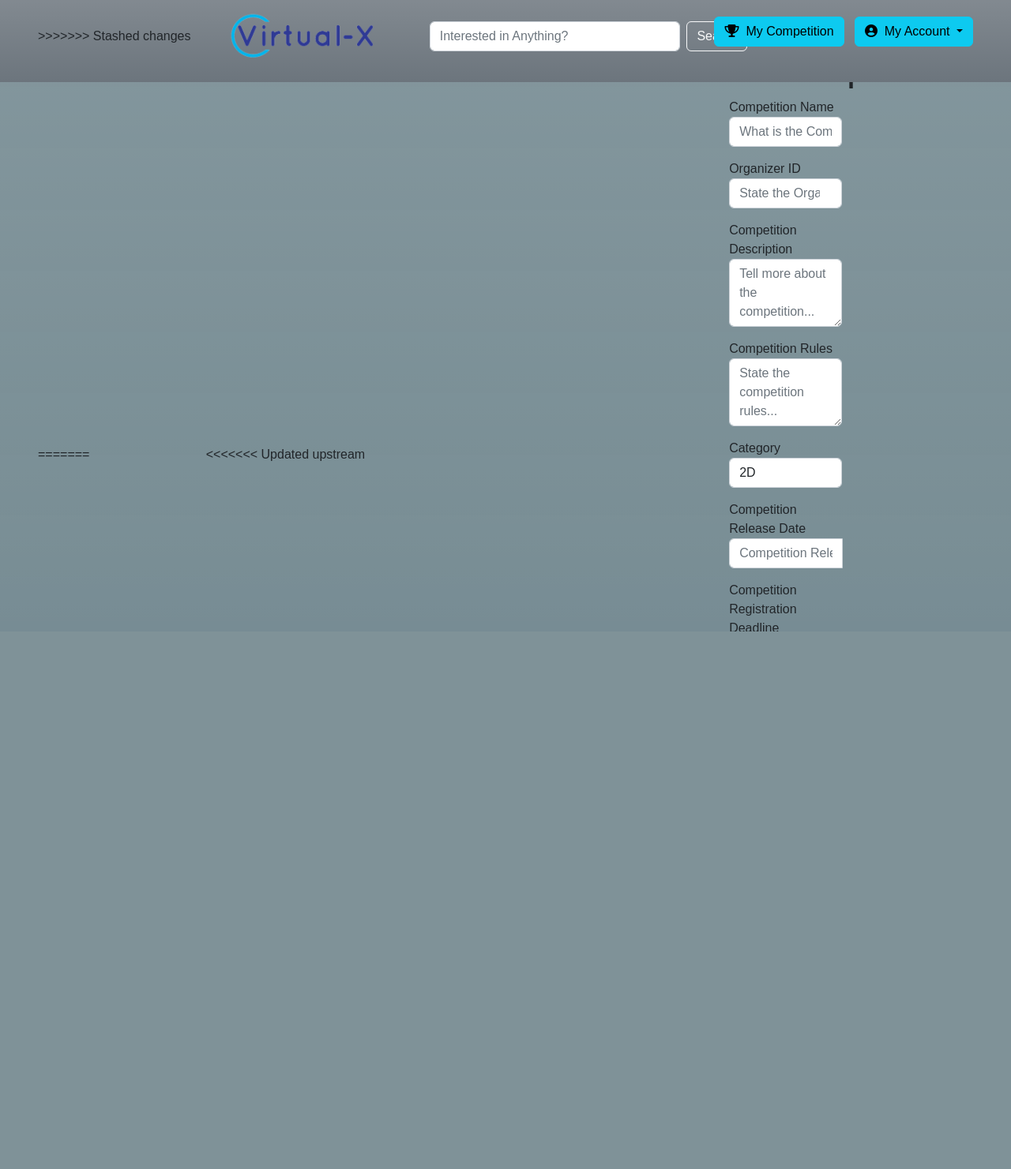
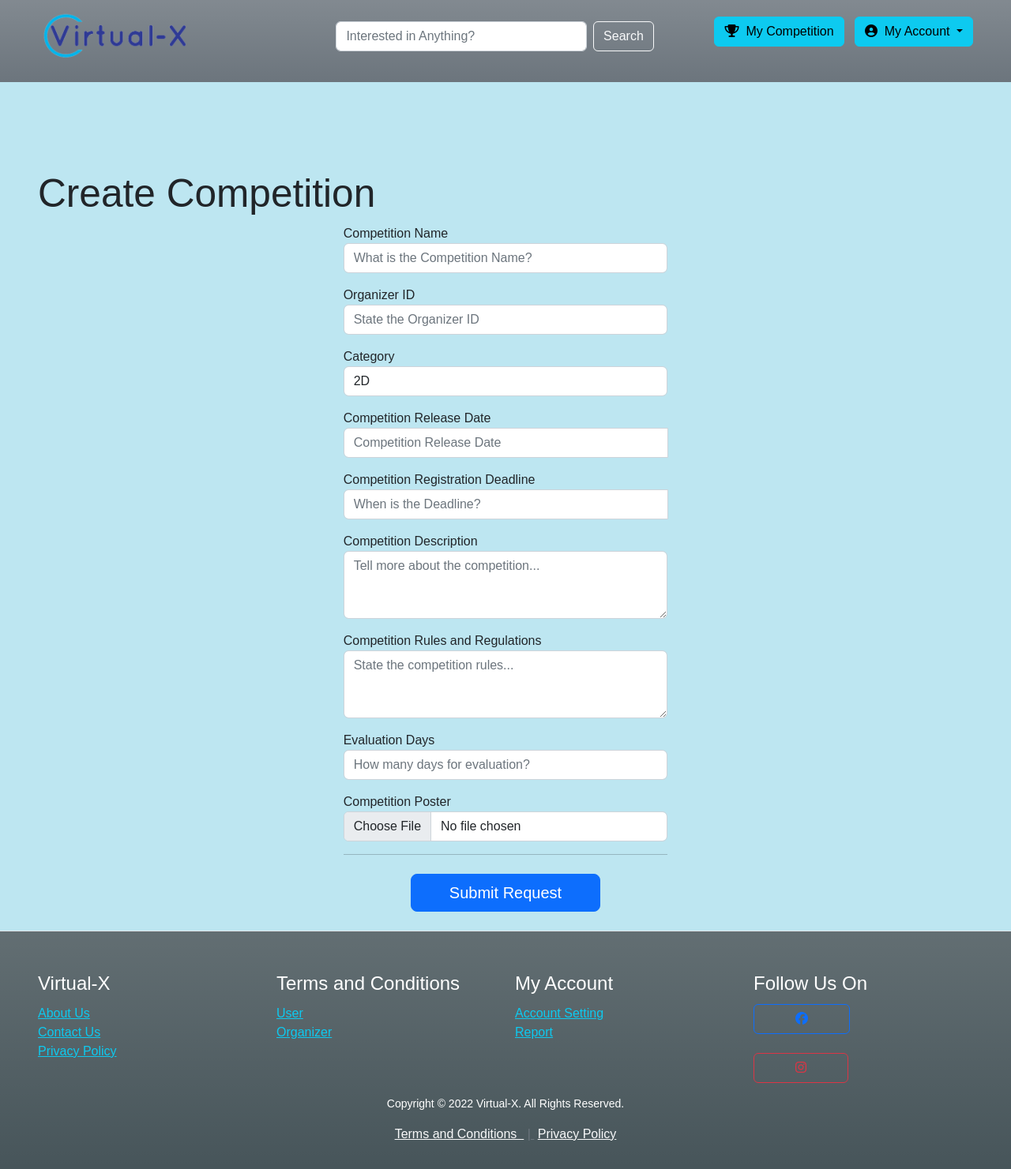
Before and after one commit to chanphil2002/PHP-Art-Competition-Web-App, a PHP site: page /addcomp.php in a window 1280 px wide. Shown: the whole page at 79% size. Before the commit the page ends 800 px from the top, so only its background shows below. Run offline with PHP 8.4, Linux system fonts and the light colour scheme; some libraries are stand-ins or nearby versions; some web fonts are replaced.

Commit message:
position

```diff
--- a/organizer/addcomp.php
+++ b/organizer/addcomp.php
@@ -18,18 +18,6 @@
         <div class="mb-3">
             <label for="stock">Organizer ID</label>
             <input type="number" name="organizerID" class="form-control" id="organizerID" placeholder="State the Organizer ID" required>
-        </div>
-
-        <div class="mb-3">
-        <label for="exampleFormControlTextarea1">Competition Description</label>
-        <textarea class="form-control" name="description" id="exampleFormControlTextarea1" rows="3"
-        placeholder="Tell more about the competition..." required></textarea>
-        </div>
-
-        <div class="mb-3">
-        <label for="exampleFormControlTextarea1">Competition Rules</label>
-        <textarea class="form-control" name="rules" id="exampleFormControlTextarea1" rows="3"
-        placeholder="State the competition rules..." required></textarea>
         </div>
 
         <div class="mb-3">
@@ -59,6 +47,22 @@
                 </span>
             </div>
         </div>
+
+        <div class="mb-3">
+        <label for="exampleFormControlTextarea1">Competition Description</label>
+        <textarea class="form-control" name="description" id="exampleFormControlTextarea1" rows="3"
+        placeholder="Tell more about the competition..." required></textarea>
+        </div>
+
+        <div class="mb-3">
+        <label for="exampleFormControlTextarea1">Competition Rules and Regulations</label>
+        <textarea class="form-control" name="rules" id="exampleFormControlTextarea1" rows="3"
+        placeholder="State the competition rules..." required></textarea>
+        </div>
+
+
+
+
 
         <div class="mb-3">
             <label for="stock">Evaluation Days</label>
--- a/organizer/partials/header.php
+++ b/organizer/partials/header.php
@@ -29,14 +29,9 @@
 </head>
 
 <body>
-<<<<<<< Updated upstream
-  <nav class="navbar navbar-dark bg-dark bg-opacity-50 bg-gradient fixed-top px-5">
-
-=======
   <nav class="navbar navbar-dark bg-secondary bg-gradient fixed-top px-5">
 
->>>>>>> Stashed changes
-    <a class="navbar-brand ml-5" href="    ">
+    <a class="navbar-brand ml-5" href="../organizer/orghome.php">
       <img src="../organizer/partials/logo.png" alt="Virtual" width="200">
     </a>
     <form action="     " method="POST" class="d-flex">
```
